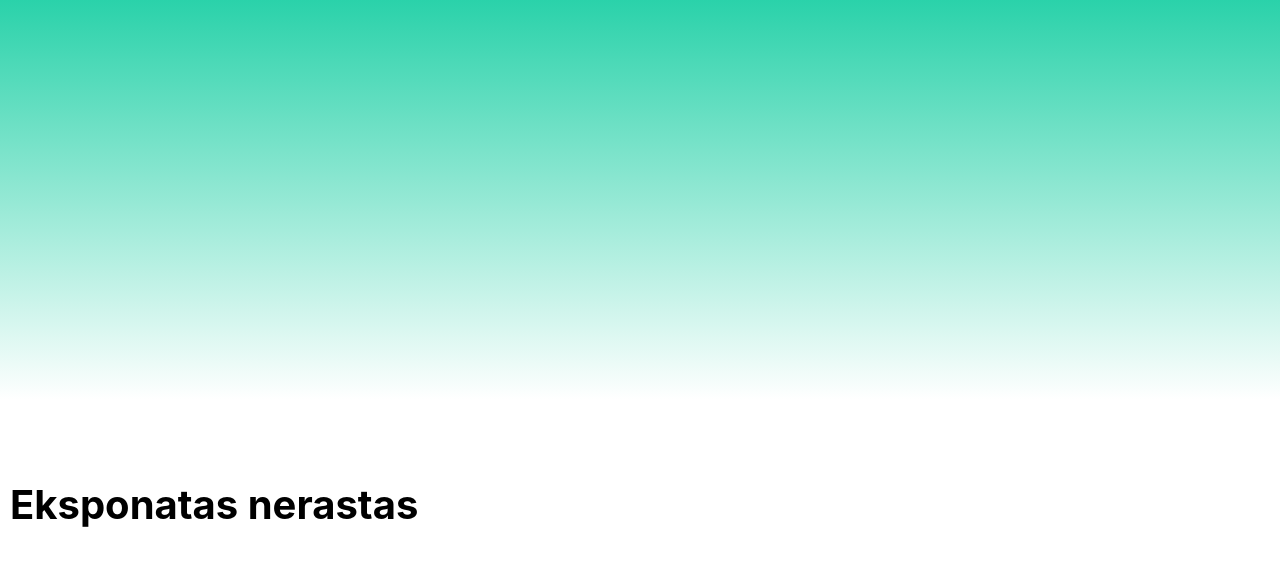
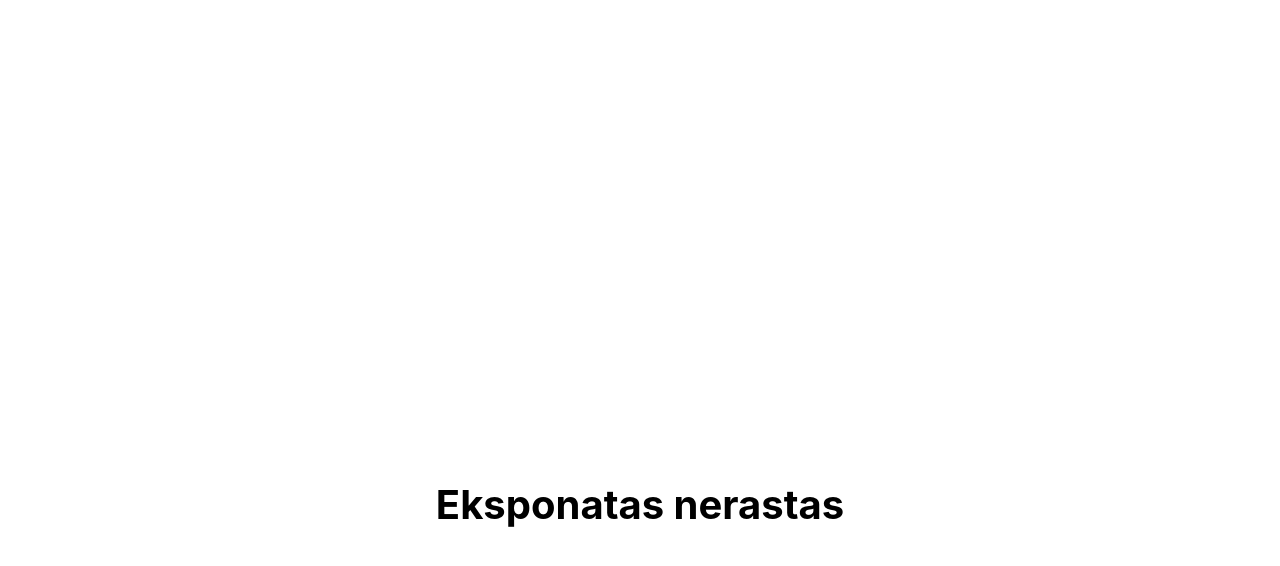
Before and after one commit to rapolaskutka/client, a React (Create React App) app: page / in a window 1280 px wide. Shown: the top 566 px of the page. Built offline with nearby package versions, Linux system fonts and the light colour scheme.

Commit message:
Implemented what Justas should have.

```diff
--- a/src/App.css
+++ b/src/App.css
@@ -5,10 +5,13 @@
 
 body {
   background-color: #ffffff;
-  background-image: linear-gradient(0deg, #ffffff 50%, #2ad2aa 100%);
+  background-image: url('../public/wave.svg');
   background-repeat: no-repeat;
   background-attachment: fixed;
   min-height: 100vh;
+  width: 100%;
+  background-position: center;
+  background-size: cover;
 }
 
 .description {
@@ -31,3 +34,11 @@ audio::-webkit-media-controls-play-button,
      audio::-webkit-media-controls-panel {
      background-color: #fff;
      }
+
+.text-center {
+  text-align: center;
+}
+
+.spacer {
+  margin-top: 10px;
+}
--- a/src/pages/Exhibit.js
+++ b/src/pages/Exhibit.js
@@ -74,6 +74,8 @@ const Exhibit = () => {
             <audio id="player" controls style={{width: "100%"}}>
               <source src={`${serverUrl}/uploads/audio/${data.audioName}`} type="audio/mpeg"></source>
             </audio>}
+            {data.audioName &&
+            <div className="spacer"></div>}
             <h1 className="margin-10">{data.name}</h1>
             <div className="margin-10">{data.disc}</div>
           </div>
--- a/src/pages/NotFound.js
+++ b/src/pages/NotFound.js
@@ -4,7 +4,7 @@ const Exhibit = () => {
   return (
     <div style={{ display: 'flex', justifyContent: 'center' }}>
       <div className="description-background">
-        <h1 className="margin-10">Eksponatas nerastas</h1>
+        <h1 className="margin-10 text-center">Eksponatas nerastas</h1>
       </div>
     </div>
   );
```
Also changed, not shown: public/wave.svg (added).
